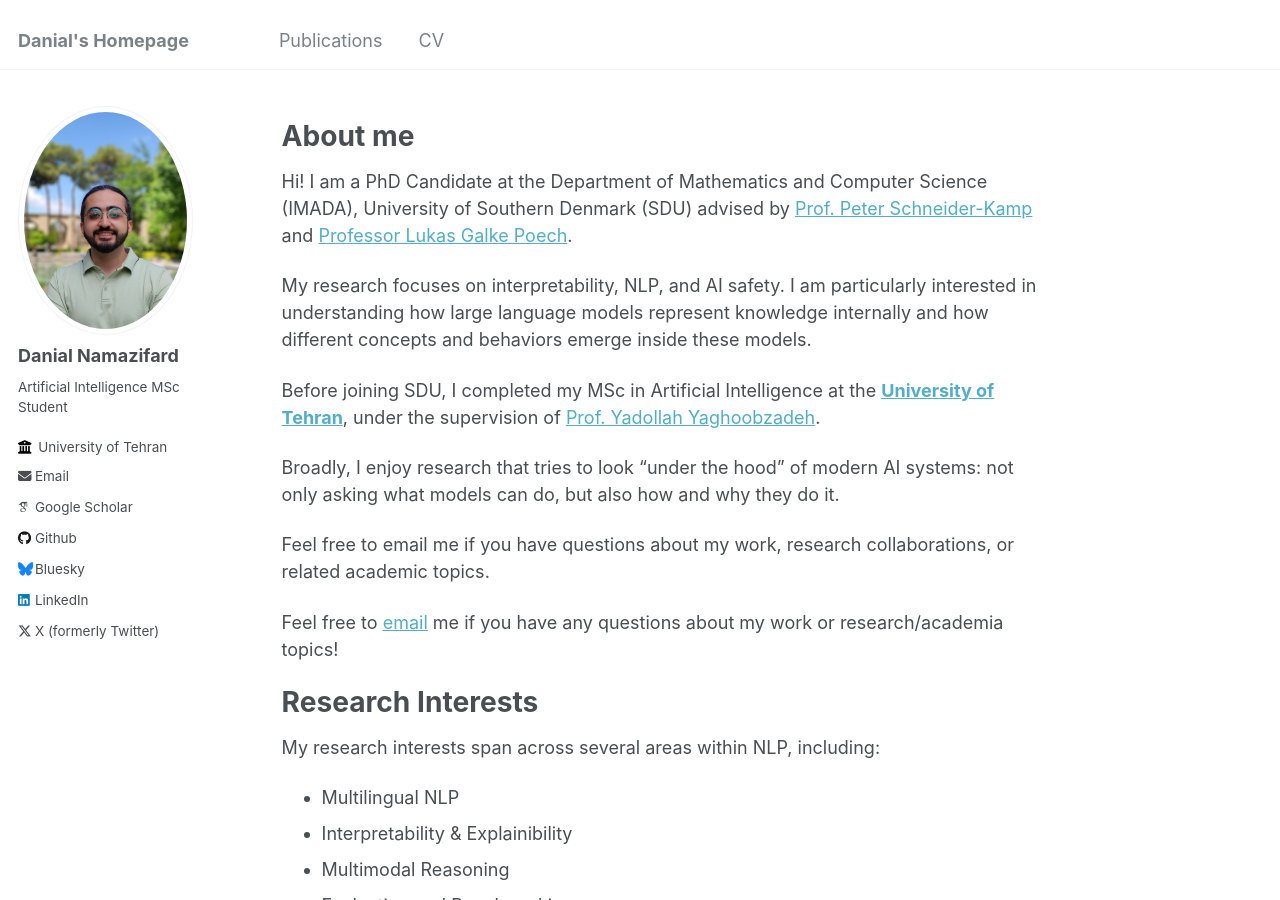
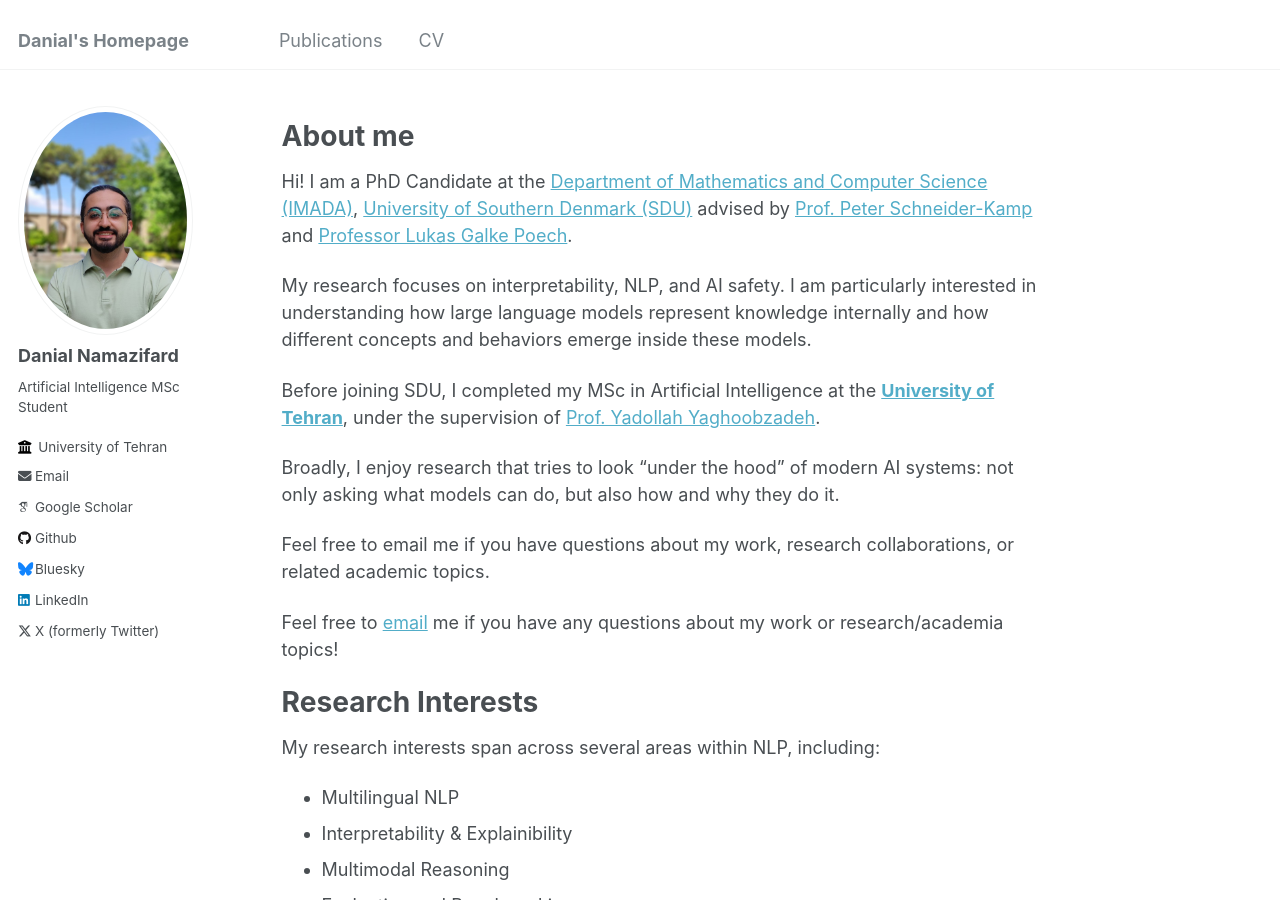
Before and after one commit to namazifard/namazifard.github.io, a Jekyll site: the page built from _pages/about.md, in a window 1280 px wide and 900 px high. Built offline with Jekyll 4.4.1, drawn with Linux system fonts in a browser that asks for light colours; some web fonts are replaced; part of the change alters nothing that is shown.

```diff
--- a/_pages/about.md
+++ b/_pages/about.md
@@ -10,7 +10,7 @@ redirect_from:
 
 About me
 ======
-Hi! I am a PhD Candidate at the Department of Mathematics and Computer Science (IMADA), University of Southern Denmark (SDU) advised by [Prof. Peter Schneider-Kamp](https://portal.findresearcher.sdu.dk/da/persons/petersk/) and [Professor Lukas Galke Poech](https://portal.findresearcher.sdu.dk/da/persons/lukas-paul-achatius-galke-poech/).
+Hi! I am a PhD Candidate at the [Department of Mathematics and Computer Science (IMADA)](https://www.sdu.dk/en/om-sdu/institutter-centre/imada_matematik_og_datalogi), [University of Southern Denmark (SDU)](https://www.sdu.dk/en/) advised by [Prof. Peter Schneider-Kamp](https://portal.findresearcher.sdu.dk/da/persons/petersk/) and [Professor Lukas Galke Poech](https://portal.findresearcher.sdu.dk/da/persons/lukas-paul-achatius-galke-poech/).
 
 My research focuses on interpretability, NLP, and AI safety. I am particularly interested in understanding how large language models represent knowledge internally and how different concepts and behaviors emerge inside these models.
 
```
